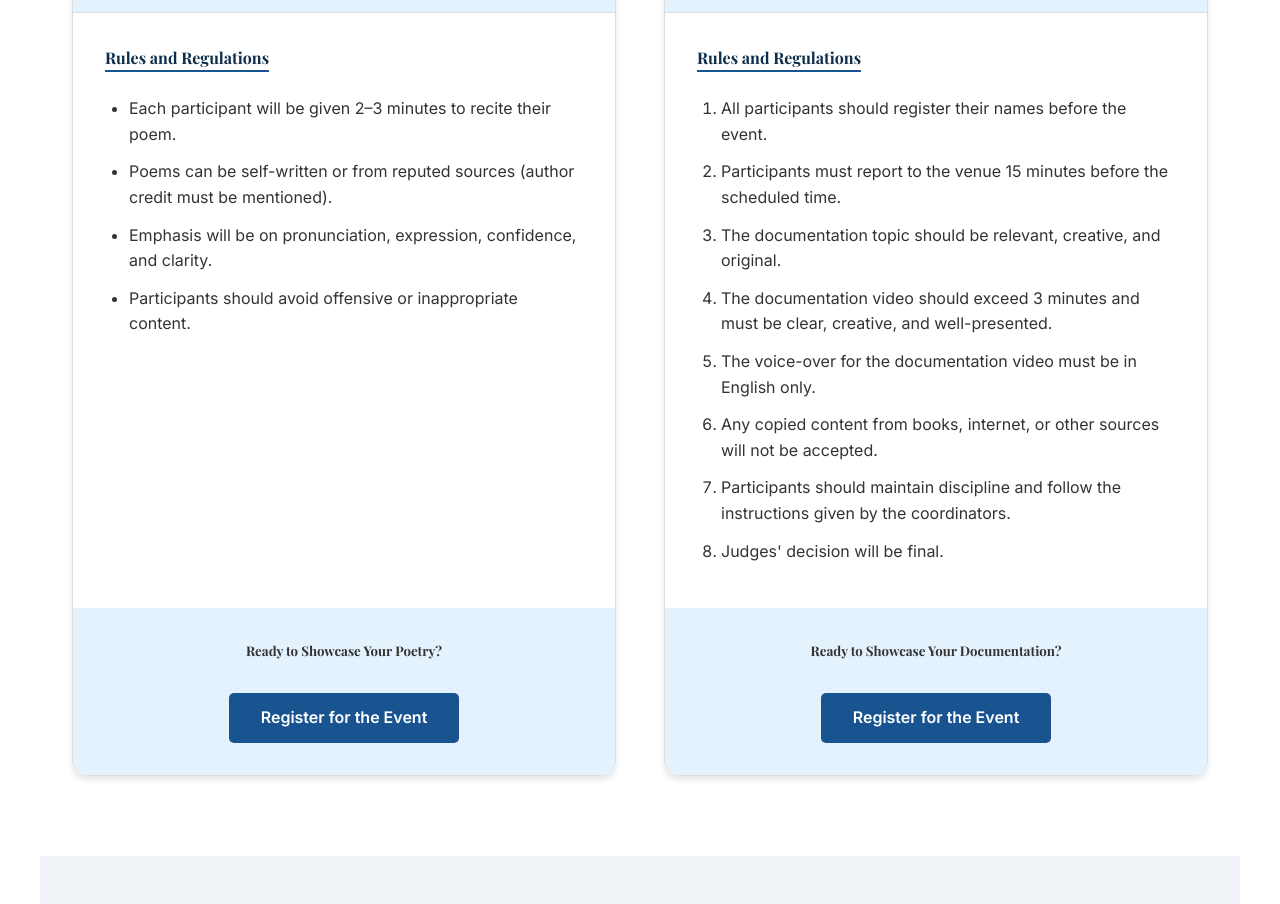
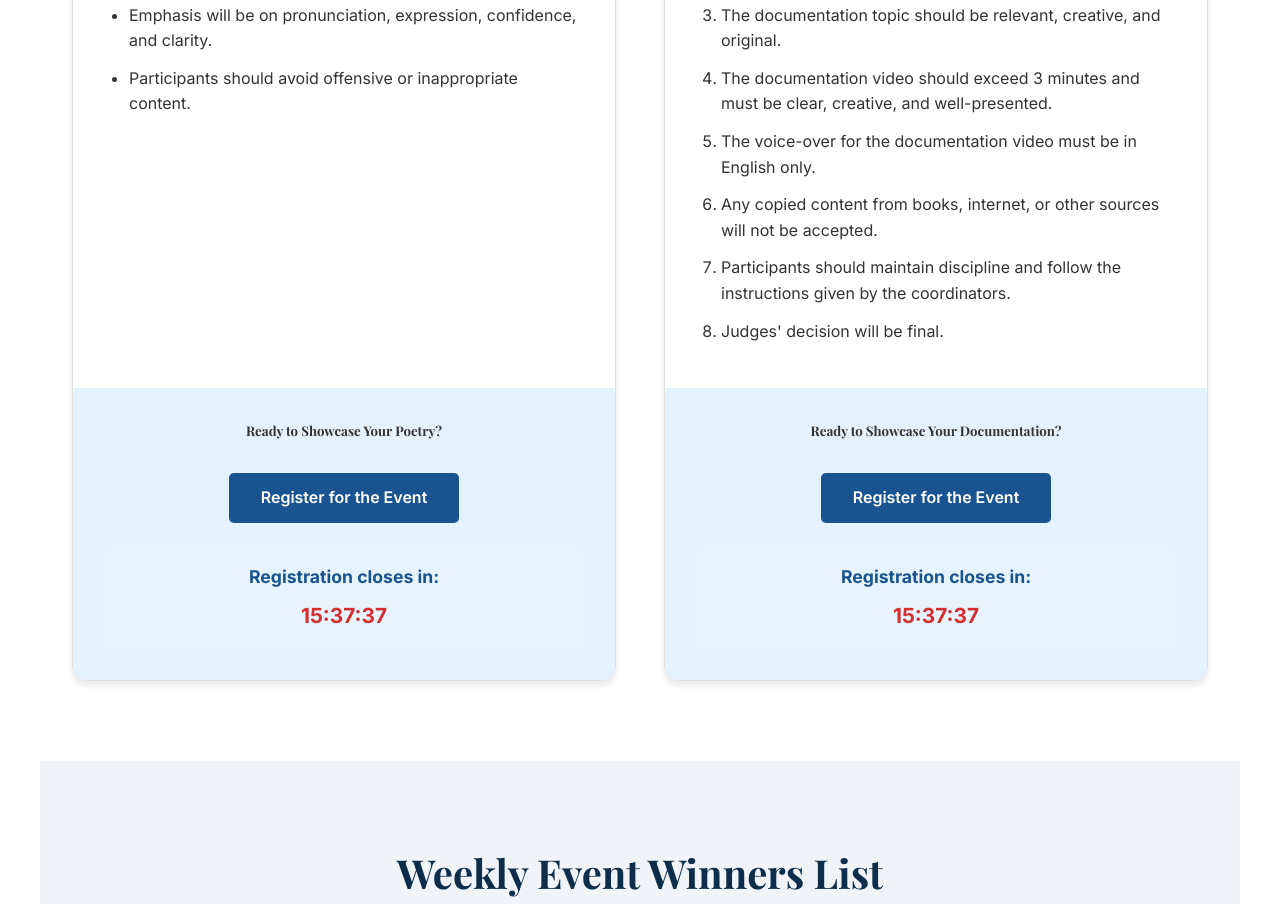
Before and after one commit to Maddineniapple/guru, a plain HTML site: page index.html in a window 1280 px wide. Shown: the part 1896-2800 px from the top of the page. Drawn offline with nearby package versions, Linux system fonts and the light colour scheme.

Commit message:
Update index.html

```diff
--- a/index.html
+++ b/index.html
@@ -65,7 +65,7 @@
         }
 
         .logo {
-            height: 60px;
+            height: 80px;
             width: auto;
             object-fit: contain;
         }
@@ -294,6 +294,23 @@
             text-align: center;
         }
 
+        .countdown-timer {
+            margin-top: 1.5rem;
+            padding: 1rem;
+            background: rgba(255, 255, 255, 0.1);
+            border-radius: 8px;
+            font-size: 1.1rem;
+            font-weight: bold;
+            color: var(--primary-blue);
+        }
+
+        .timer-display {
+            font-size: 1.3rem;
+            color: #d32f2f;
+            margin-top: 0.5rem;
+            font-weight: 900;
+        }
+
         .btn-primary {
             display: inline-block;
             background: var(--primary-blue);
@@ -461,7 +478,7 @@
     <header>
         <nav class="container">
             <div class="logo-container">
-                <img src="https://res.cloudinary.com/dysrmfhoa/image/upload/v1777276012/gni_logo.webp_g7pxq2.png">
+                <img src="https://files.manuscdn.com/user_upload_by_module/session_file/310519663600812414/eurzjezmozojDUfT.png" alt="Guru Nanak Institutions Logo" class="logo">
             </div>
             <ul class="nav-links">
                 <li><a href="#events">Events</a></li>
@@ -482,7 +499,7 @@
                 Department of Humanities and Sciences
             </div>
 
-            <h1>GURU'S ATHENAEUM 25-26</h1>
+            <h1>GURU'S ATHENAEUM 26-26</h1>
 
             <div class="club-subtitle">
                 English Literary Club
@@ -552,6 +569,10 @@
                            class="btn-primary" target="_blank">
                            Register for the Event
                         </a>
+                        <div class="countdown-timer">
+                            <p>Registration closes in:</p>
+                            <div class="timer-display" id="timer1">00:00:00</div>
+                        </div>
                     </div>
                 </div>
 
@@ -590,6 +611,10 @@
                            class="btn-primary" target="_blank">
                             Register for the Event
                         </a>
+                        <div class="countdown-timer">
+                            <p>Registration closes in:</p>
+                            <div class="timer-display" id="timer2">00:00:00</div>
+                        </div>
                     </div>
                 </div>
             </div>
@@ -734,6 +759,31 @@
                     }
                 });
             });
+
+            // Countdown Timer
+            function updateCountdownTimer() {
+                const now = new Date();
+                const midnight = new Date();
+                midnight.setHours(24, 0, 0, 0);
+                const timeRemaining = midnight - now;
+                if (timeRemaining > 0) {
+                    const hours = Math.floor((timeRemaining / (1000 * 60 * 60)) % 24);
+                    const minutes = Math.floor((timeRemaining / (1000 * 60)) % 60);
+                    const seconds = Math.floor((timeRemaining / 1000) % 60);
+                    const timeString = String(hours).padStart(2, '0') + ':' + String(minutes).padStart(2, '0') + ':' + String(seconds).padStart(2, '0');
+                    const timer1 = document.getElementById('timer1');
+                    const timer2 = document.getElementById('timer2');
+                    if (timer1) timer1.textContent = timeString;
+                    if (timer2) timer2.textContent = timeString;
+                } else {
+                    const timer1 = document.getElementById('timer1');
+                    const timer2 = document.getElementById('timer2');
+                    if (timer1) timer1.textContent = 'Registration Closed';
+                    if (timer2) timer2.textContent = 'Registration Closed';
+                }
+            }
+            updateCountdownTimer();
+            setInterval(updateCountdownTimer, 1000);
         });
     </script>
 </body>
```
